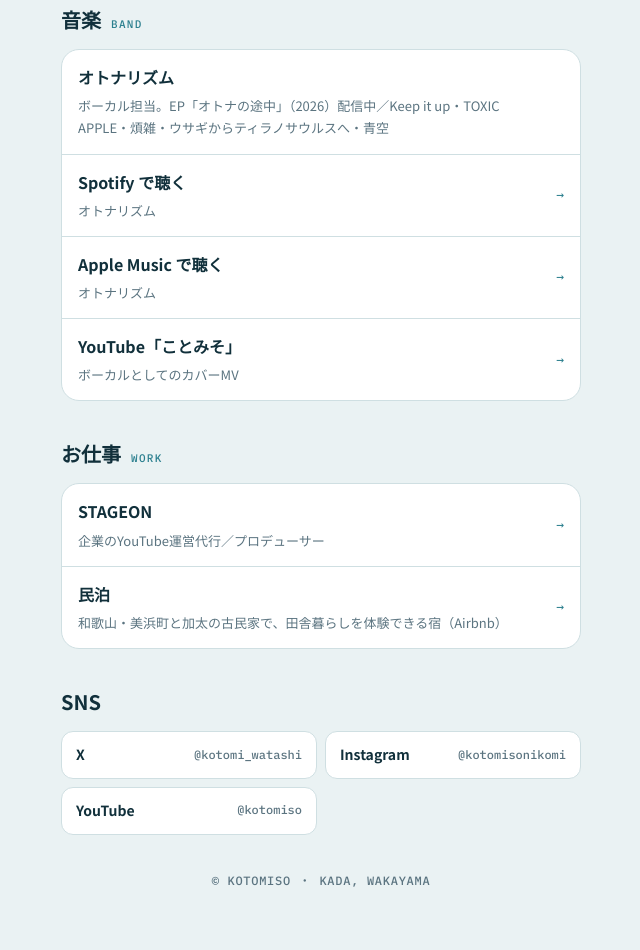
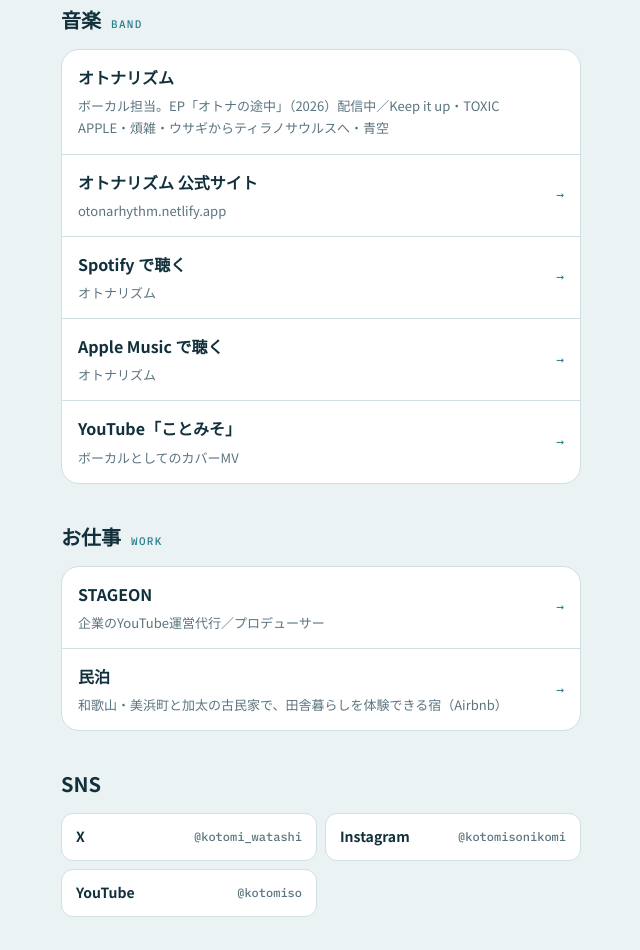
Before and after one commit to kotomiso12-creator/kotomiso12-creator.github.io, a plain HTML site: page index.html in a window 1280 px wide. Shown: the part 2241-3191 px from the top of the page, without its empty margins (319-959 px from the left). Drawn offline with Linux system fonts and the light colour scheme; a web font is replaced by a local one.

Commit message:
オトナリズム公式サイトのリンクを追加

```diff
--- a/index.html
+++ b/index.html
@@ -160,6 +160,7 @@ footer{text-align:center;font-size:12px;color:var(--muted);font-family:var(--mon
     <h2 id="music-h">音楽 <small>Band</small></h2>
     <div class="rows">
       <div class="row"><b>オトナリズム</b><span>ボーカル担当。EP「オトナの途中」（2026）配信中／Keep it up・TOXIC APPLE・煩雑・ウサギからティラノサウルスへ・青空</span></div>
+      <a class="row" href="https://otonarhythm.netlify.app/" target="_blank" rel="noopener"><b>オトナリズム 公式サイト</b><span>otonarhythm.netlify.app</span><span class="arrow">→</span></a>
       <a class="row" href="https://open.spotify.com/artist/6YxgjKuoltMBAKCHIG5D6j" target="_blank" rel="noopener"><b>Spotify で聴く</b><span>オトナリズム</span><span class="arrow">→</span></a>
       <a class="row" href="https://music.apple.com/jp/artist/%E3%82%AA%E3%83%88%E3%83%8A%E3%83%AA%E3%82%BA%E3%83%A0/6806890079" target="_blank" rel="noopener"><b>Apple Music で聴く</b><span>オトナリズム</span><span class="arrow">→</span></a>
       <a class="row" href="https://www.youtube.com/@kotomiso" target="_blank" rel="noopener"><b>YouTube「ことみそ」</b><span>ボーカルとしてのカバーMV</span><span class="arrow">→</span></a>
```
